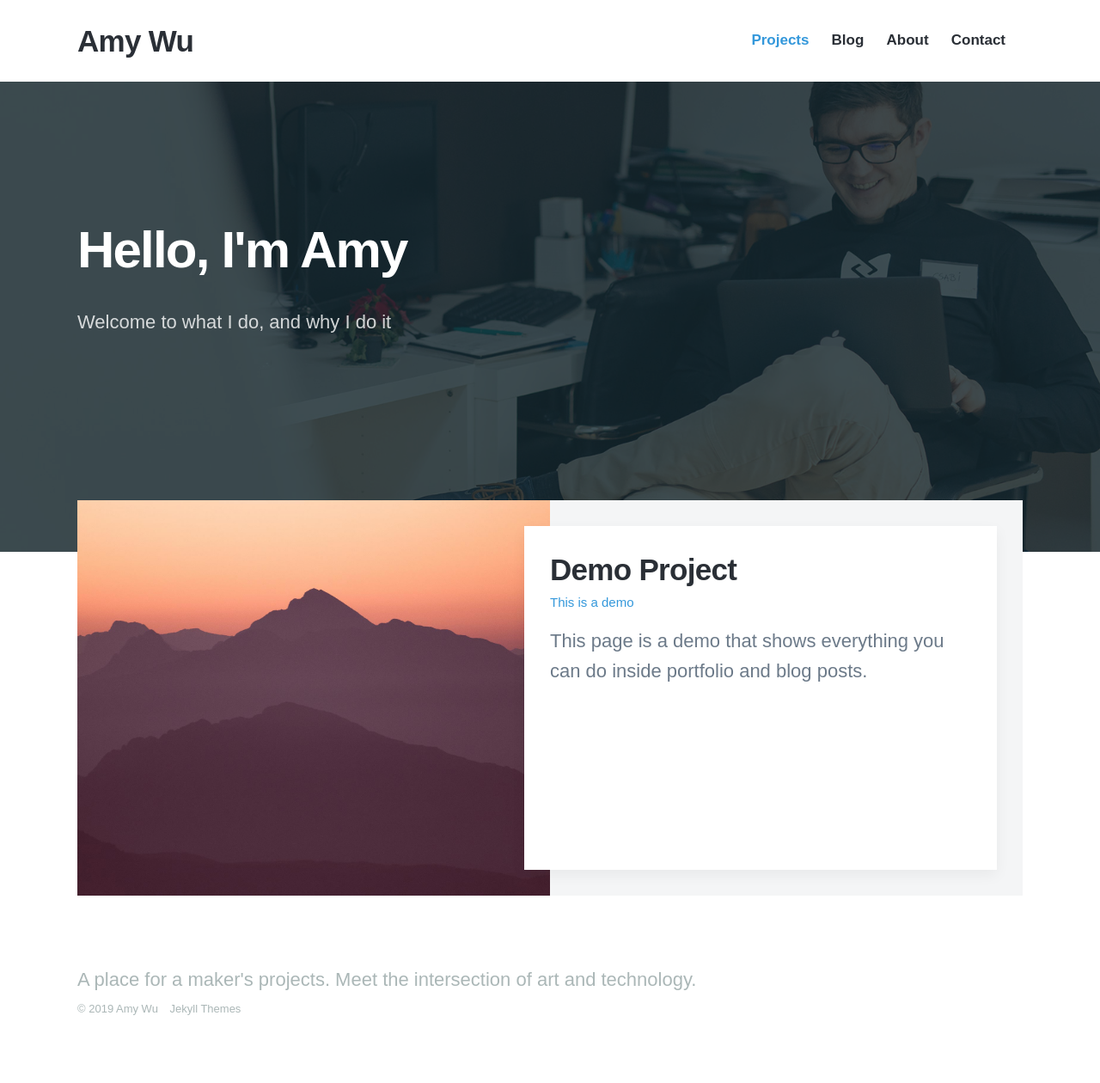
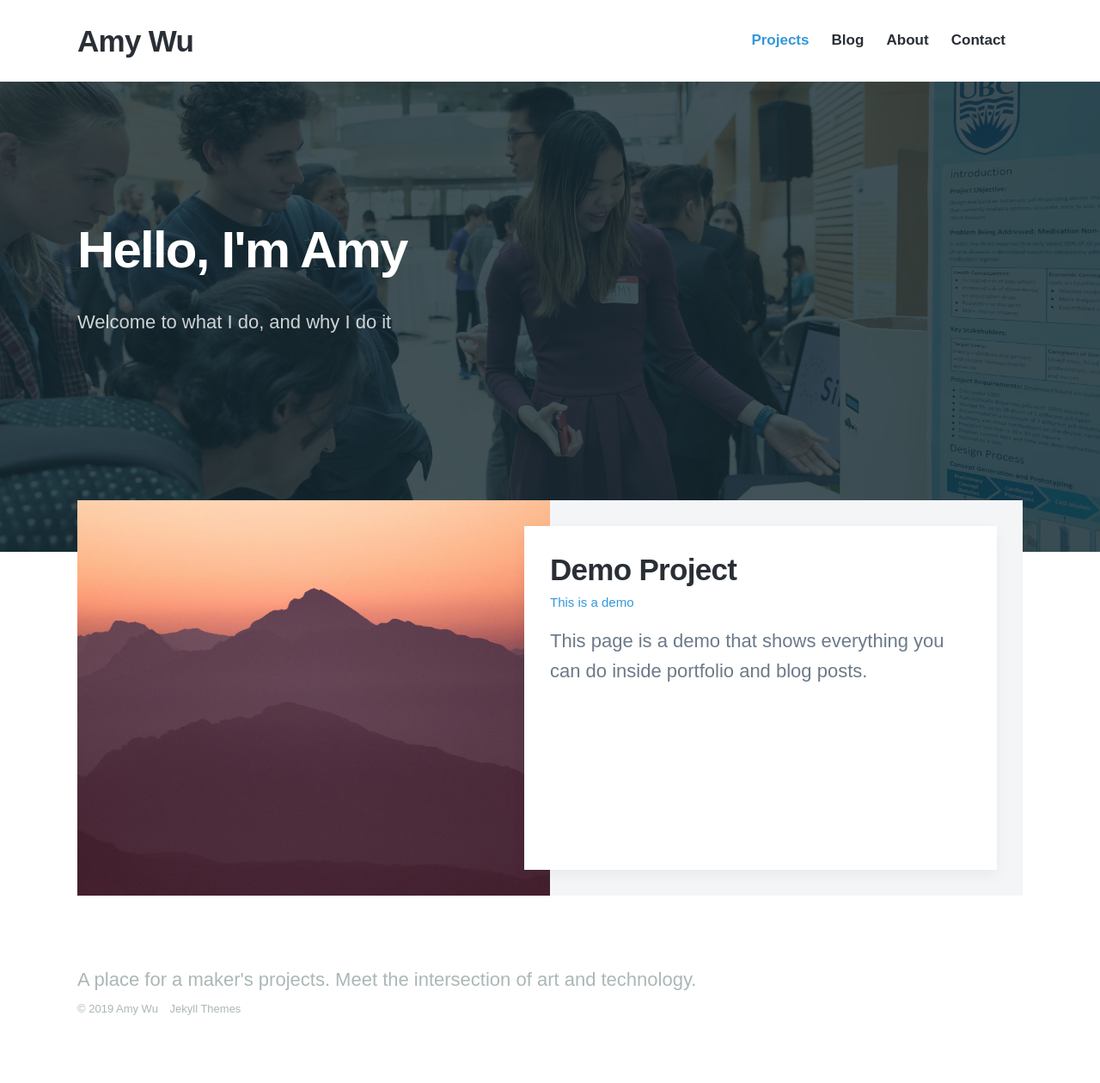
Before and after one commit to amymuwu/website3.0, a Jekyll site: the page built from index.html, in a window 1280 px wide. Shown: the whole page at 86% size. Built offline with Jekyll 4.4.1, drawn with Linux system fonts in a browser that asks for light colours; nearby versions of some CDN libraries; some web fonts are replaced.

Commit message:
Update index.html

```diff
--- a/index.html
+++ b/index.html
@@ -2,7 +2,7 @@
 layout: default
 title: Hello, I'm Amy
 description: Welcome to what I do, and why I do it.
-featured_image: /images/demo/home.jpg
+featured_image: /images/57599651_638475069923565_823375531637473280_n.jpg
 ---
 
 <section class="hero">
```
